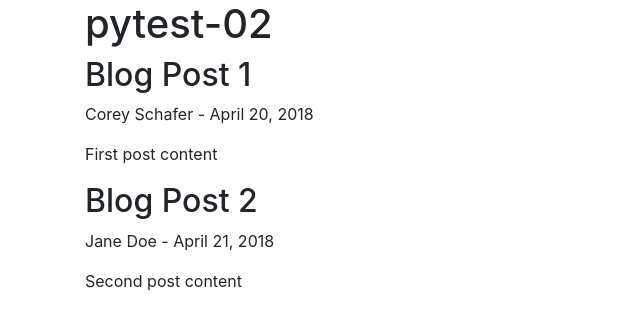
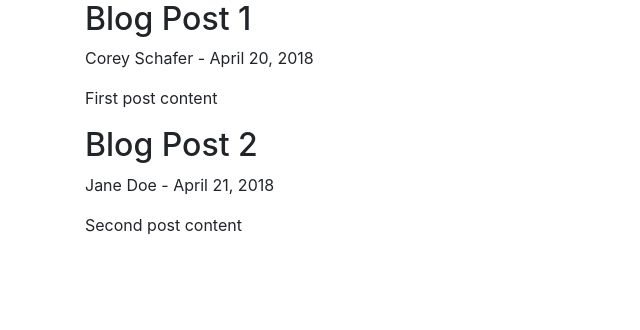
Before and after one commit to alessdelo/pytest-03, a Flask app: page / in a window 1280 px wide. Shown: the part 56-386 px from the top of the page, without its empty margins (0-640 px from the left). Run offline with Flask 2, Linux system fonts and the light colour scheme; some libraries are stand-ins or nearby versions.

Commit message:
Update layout.html

```diff
--- a/templates/layout.html
+++ b/templates/layout.html
@@ -58,13 +58,6 @@
     </header>
 
     <div class="container">
-
-        {% if title %}
-              <h1>pytest-02 - {{ title }}</h1>
-        {% else %}
-              <h1>pytest-02</h1>
-        {% endif %}
-
         {% block content %}{% endblock %}
 
     </div>
```
